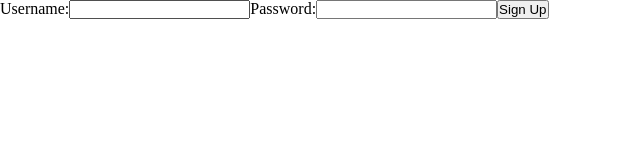
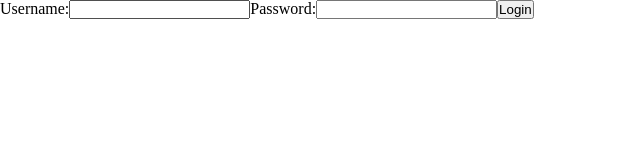
Before and after one commit to Oraiyon/messaging_app_clone, a React (Vite) app: page /login in a window 1280 px wide. Shown: the top 160 px of the page, without its empty margins (0-640 px from the left). Built offline with nearby package versions, Linux system fonts and the light colour scheme.

Commit message:
Fixed typo. Button said Sign Up instead of Login.

```diff
--- a/src/client/components/Login.jsx
+++ b/src/client/components/Login.jsx
@@ -5,7 +5,7 @@ const Login = () => {
       <input type="text" name="username" id="username" />
       <label htmlFor="password">Password:</label>
       <input type="password" name="password" id="password" />
-      <button>Sign Up</button>
+      <button>Login</button>
     </form>
   );
 };
```
